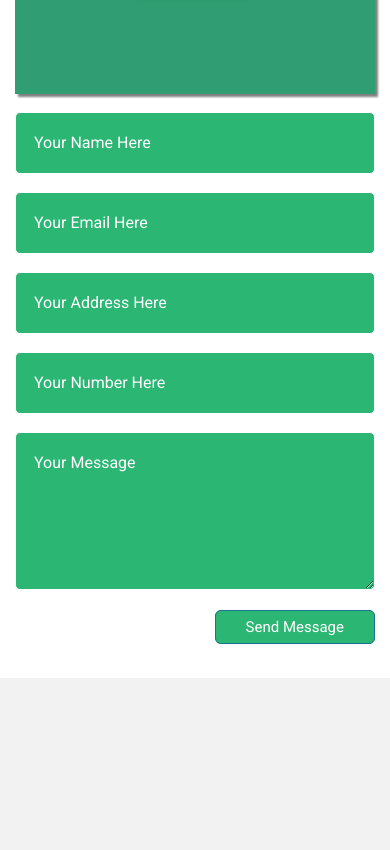
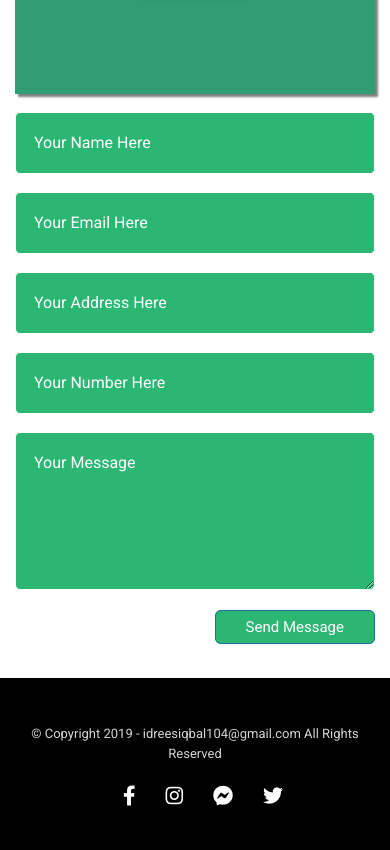
Before and after one commit to muhammadidreesshaikh/Track-Parcel, a plain HTML site: page index.html in a window 390 px wide. Shown: the part 7091-7941 px from the top of the page. Before the commit the page ends 7769 px from the top, so only its background shows below. Drawn offline with Linux system fonts and the light colour scheme; a script that the page names is missing; files whose address does not match are found by name.

Commit message:
full website complete  with responsive

```diff
--- a/css/style.css
+++ b/css/style.css
@@ -810,22 +810,11 @@ a{
     background-color: white;
 }
 
-
-.form .gif
-{
-
-}
-
 .form .gif img
 {
     width: 100%;
     height: auto;
     box-shadow: 3px 3px 2px grey;
-}
-
-.form .input
-{
-
 }
 
 .form  input
@@ -850,11 +839,6 @@ a{
     color: #fff;
 }
 
-.form .input .name
-{
-
-}
-
 .form .button5
 {
     float: right;
@@ -875,6 +859,46 @@ a{
 {
     background-color: #111;
     color: #2bb673;
+    opacity: 0.5s;
+    transition: 0.5s;
+}
+
+.footer
+{
+    padding: 15px 0;
+    background-color: black;
+}
+
+.footer p
+{
+    color: #d4d4d4;
+    font-size: 14px;
+    text-align: center;
+}
+
+.footer .bar
+{
+    float: right;
+}
+
+.footer .bar a
+{
+    color: white;
+    padding: 0 10px;
+}
+
+.footer .bar i
+{
+    font-size: 20px;
+    padding: 5px 5px;
+}
+
+.footer .bar i:hover
+{
+    background-color: #111;
+    background-color: #2bb673;
+    border-radius: 4px;
+    color: black;
     opacity: 0.5s;
     transition: 0.5s;
 }
@@ -1092,6 +1116,12 @@ a{
     {
         width: 25%;
     }
+
+    .footer p
+    {
+        font-size: 13px;
+        padding-top: 2%;
+    }
 }
 
 @media screen and (max-width: 600px)
@@ -1218,6 +1248,17 @@ a{
         padding: 10% 0;
     }
 
+    .footer
+    {
+        padding: 10% 0;
+    }
+
+    .footer .bar
+    {
+        margin-left: 30%;
+        margin-top: 5%;
+        float: left;
+    }
 
 
 }
--- a/index.html
+++ b/index.html
@@ -670,6 +670,31 @@
         </div>
     </section>
 
+    <section>
+        <div class="footer">
+            <div class="container">
+                <div class="row">
+
+                    <div class="col-sm-7 col-md-7 col-lg-7">
+                        <p> © Copyright 2019 - idreesiqbal104@gmail.com All Rights Reserved </p>
+                    </div>
+
+                    <div class="col-sm-5 col-md-5 col-lg-5">
+                        <div class="bar">
+                            <div class="row">
+                                <a href="#"><i class="fab fa-facebook-f"></i></a>
+                                <a href="#"><i class="fab fa-instagram"></i></a>
+                                <a href="#"><i class="fab fa-facebook-messenger"></i></a>
+                                <a href="#"><i class="fab fa-twitter"></i></a>
+                            </div>
+                        </div>
+                    </div>
+
+                </div>
+            </div>
+        </div>
+    </section>
+
 
 
 
```
